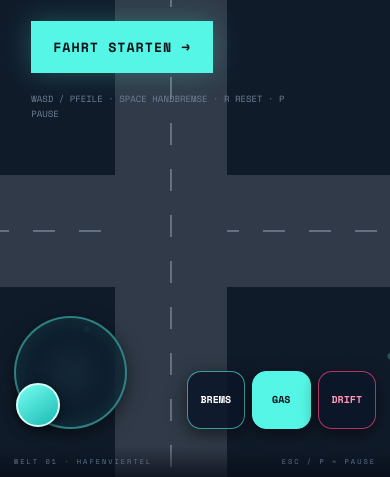
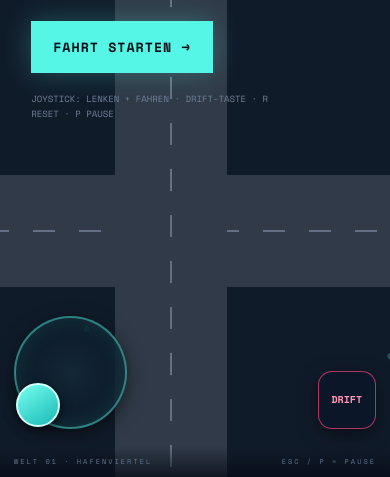
Before and after one commit to LEONGIOH/Auto-miau, a plain HTML site: page index.html in a window 390 px wide. Shown: the part 367-844 px from the top of the page. Drawn offline with nearby package versions, Linux system fonts and the light colour scheme; a web font is replaced by a local one.

Commit message:
Make mobile joystick the primary movement control

```diff
--- a/index.html
+++ b/index.html
@@ -1,5 +1,5 @@
 <!doctype html>
 <html lang="de"><head><meta charset="utf-8"><meta name="viewport" content="width=device-width,initial-scale=1,maximum-scale=1,user-scalable=no"><meta name="theme-color" content="#090d18"><meta name="description" content="Neon Drift City – offlinefähiges Open-World-Driftspiel"><link rel="manifest" href="./manifest.webmanifest"><link rel="icon" href="./assets/icon.svg"><link rel="stylesheet" href="./style.css"><title>Neon Drift City</title></head>
 <body><main id="game-shell"><canvas id="game"></canvas><header class="hud"><div class="brand"><i></i> NEON DRIFT <small>CITY</small></div><div class="stats"><span>KM/H<b id="speed">0</b></span><span>DRIFT<b id="score">0</b></span><span>HEAT<b id="heat">0</b></span></div><div class="right"><b id="wanted">☆☆☆</b><span id="online">● ONLINE</span></div></header>
-<section class="intro" id="intro"><div class="eyebrow">OPEN CITY / FREE ROAM</div><h1>NEON<br><em>DRIFT</em> CITY</h1><p>Eine Stadt. Freie Fahrt. Und die Polizei ist heute besonders aufmerksam.</p><button id="start">FAHRT STARTEN →</button><div class="hint">WASD / PFEILE · SPACE HANDBREMSE · R RESET · P PAUSE</div></section>
-<div id="toast" class="toast"></div><div class="mobile"><div class="joystick" id="joystick" aria-label="Lenk-Joystick"><div class="stick" id="stick"></div></div><div><button data-key="ArrowDown">BREMS</button><button class="gas" data-key="ArrowUp">GAS</button><button data-key=" ">DRIFT</button></div></div><footer>WELT 01 · HAFENVIERTEL <span>ESC / P = PAUSE</span></footer></main><script src="./game.js"></script></body></html>
+<section class="intro" id="intro"><div class="eyebrow">OPEN CITY / FREE ROAM</div><h1>NEON<br><em>DRIFT</em> CITY</h1><p>Eine Stadt. Freie Fahrt. Und die Polizei ist heute besonders aufmerksam.</p><button id="start">FAHRT STARTEN →</button><div class="hint">JOYSTICK: LENKEN + FAHREN · DRIFT-TASTE · R RESET · P PAUSE</div></section>
+<div id="toast" class="toast"></div><div class="mobile"><div class="joystick" id="joystick" aria-label="Lenk-Joystick"><div class="stick" id="stick"></div></div><div><button data-key=" ">DRIFT</button></div></div><footer>WELT 01 · HAFENVIERTEL <span>ESC / P = PAUSE</span></footer></main><script src="./game.js"></script></body></html>
```
